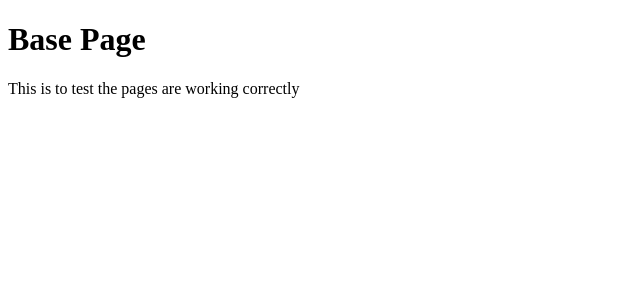
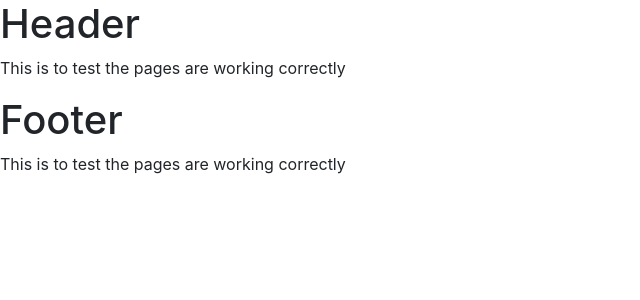
Before and after one commit to JackLamb99/the-wandering-barber, a Django app: template templates/base.html in a window 1280 px wide. Shown: the top 300 px of the page, without its empty margins (0-640 px from the left). Run offline with Django 4.2, Linux system fonts and the light colour scheme; the template is opened without the code that fills it, so the values that code supplies are empty; some libraries are stand-ins or nearby versions.

Commit message:
UPDATE base.html file with required links, body content and scripts

```diff
--- a/templates/base.html
+++ b/templates/base.html
@@ -1,10 +1,46 @@
-<!doctype html>
-<html>
-    <head>
-        <title>This is the base page</title>
-    </head>
-    <body>
-        <h1>Base Page</h1>
-        <p>This is to test the pages are working correctly</p>
-    </body>
+{% load static %}
+
+<!DOCTYPE html>
+<html lang="en">
+<head>
+    <meta charset="UTF-8">
+    <title>The Wandering Barber</title>
+    <meta name="viewport" content="width=device-width, initial-scale=1.0">
+
+    <!-- Favicon Links -->
+    <link rel="apple-touch-icon" sizes="180x180" href="{% static 'favicon_io/apple-touch-icon.png' %}">
+    <link rel="icon" type="image/png" sizes="32x32" href="{% static 'favicon_io/favicon-32x32.png' %}">
+    <link rel="icon" type="image/png" sizes="16x16" href="{% static 'favicon_io/favicon-16x16.png' %}">
+    <link rel="manifest" href="{% static 'favicon_io/site.webmanifest' %}">
+
+    <!-- Bootstrap Links -->
+    <link rel="stylesheet" href="https://maxcdn.bootstrapcdn.com/bootstrap/4.1.3/css/bootstrap.min.css">
+
+    <!-- Google Fonts Links -->
+    <link rel="preconnect" href="https://fonts.googleapis.com">
+    <link rel="preconnect" href="https://fonts.gstatic.com" crossorigin>
+    <link href="https://fonts.googleapis.com/css2?family=Libre+Baskerville:ital,wght@0,400;0,700;1,400&family=Open+Sans:ital,wght@0,300..800;1,300..800&display=swap" rel="stylesheet">
+
+    <!-- Custom CSS Stylesheet -->
+    <link rel="stylesheet" href="{% static 'css/style.css' %}" type="text/css">
+</head>
+<body>
+    <!-- Include header -->
+    {% include 'header.html' %}
+
+    <!-- Main content block -->
+    <div class="container">
+        {% block content %}
+        {% endblock %}
+    </div>
+
+    <!-- Include footer -->
+    {% include 'footer.html' %}
+
+    <!-- Scripts -->
+    <script src="https://code.jquery.com/jquery-3.3.1.slim.min.js" integrity="sha384-q8i/X+965DzO0rT7abK41JStQIAqVgRVzpbzo5smXKp4YfRvH+8abtTE1Pi6jizo" crossorigin="anonymous"></script>
+    <script src="https://cdnjs.cloudflare.com/ajax/libs/popper.js/1.14.3/umd/popper.min.js" integrity="sha384-ZMP7rVo3mIykV+2+9J3UJ46jBk0WLaUAdn689aCwoqbBJiSnjAK/l8WvCWPIPm49" crossorigin="anonymous"></script>
+    <script src="https://stackpath.bootstrapcdn.com/bootstrap/4.1.3/js/bootstrap.min.js" integrity="sha384-ChfqqxuZUCnJSK3+MXmPNIyE6ZbWh2IMqE241rYiqJxyMiZ6OW/JmZQ5stwEULTy" crossorigin="anonymous"></script>
+    <script src="https://kit.fontawesome.com/4472c95f66.js" crossorigin="anonymous"></script>
+</body>
 </html>
```
Also changed, not shown: wandering_barber/settings.py (+6 -2 lines), static/favicon_io/android-chrome-192x192.png (added), static/favicon_io/android-chrome-512x512.png (added), static/favicon_io/apple-touch-icon.png (added), static/favicon_io/favicon-16x16.png (added), static/favicon_io/favicon-32x32.png (added), static/favicon_io/favicon.ico (added), static/favicon_io/site.webmanifest (added), static/style.css (added).
